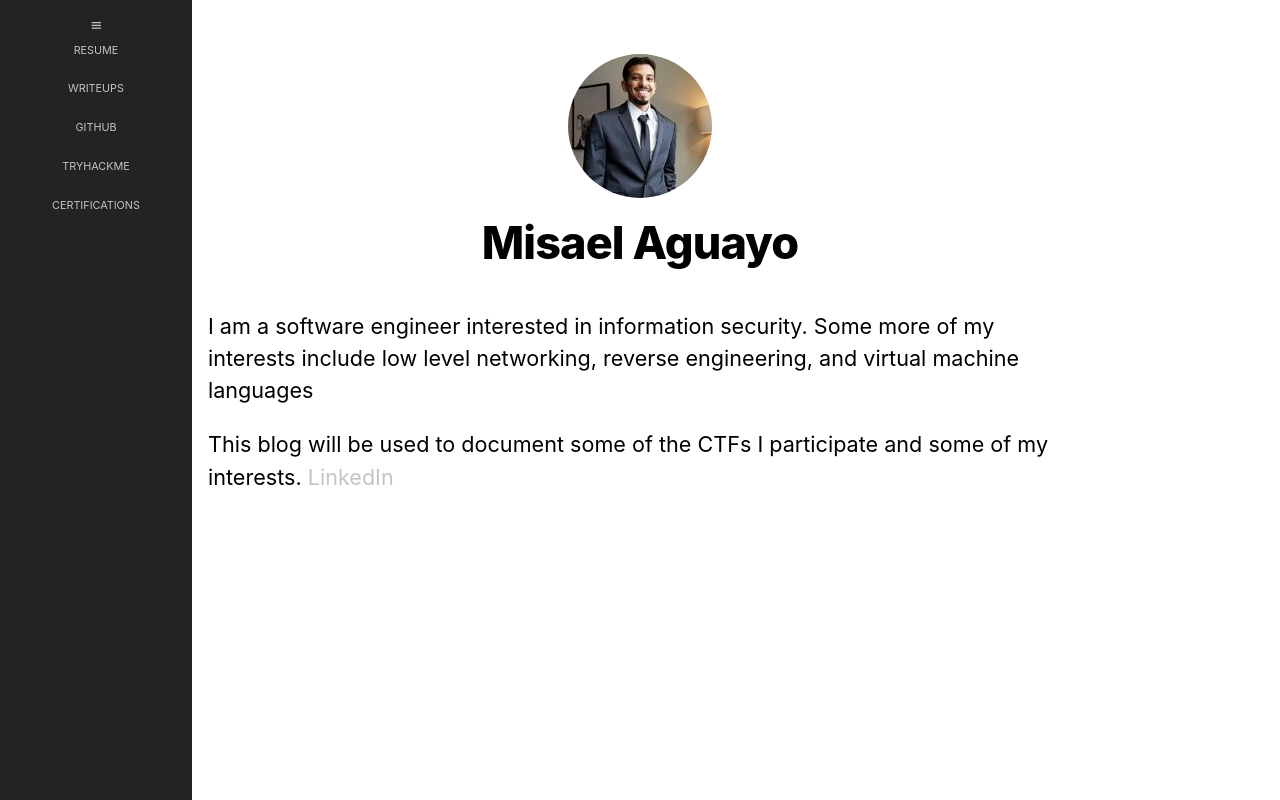
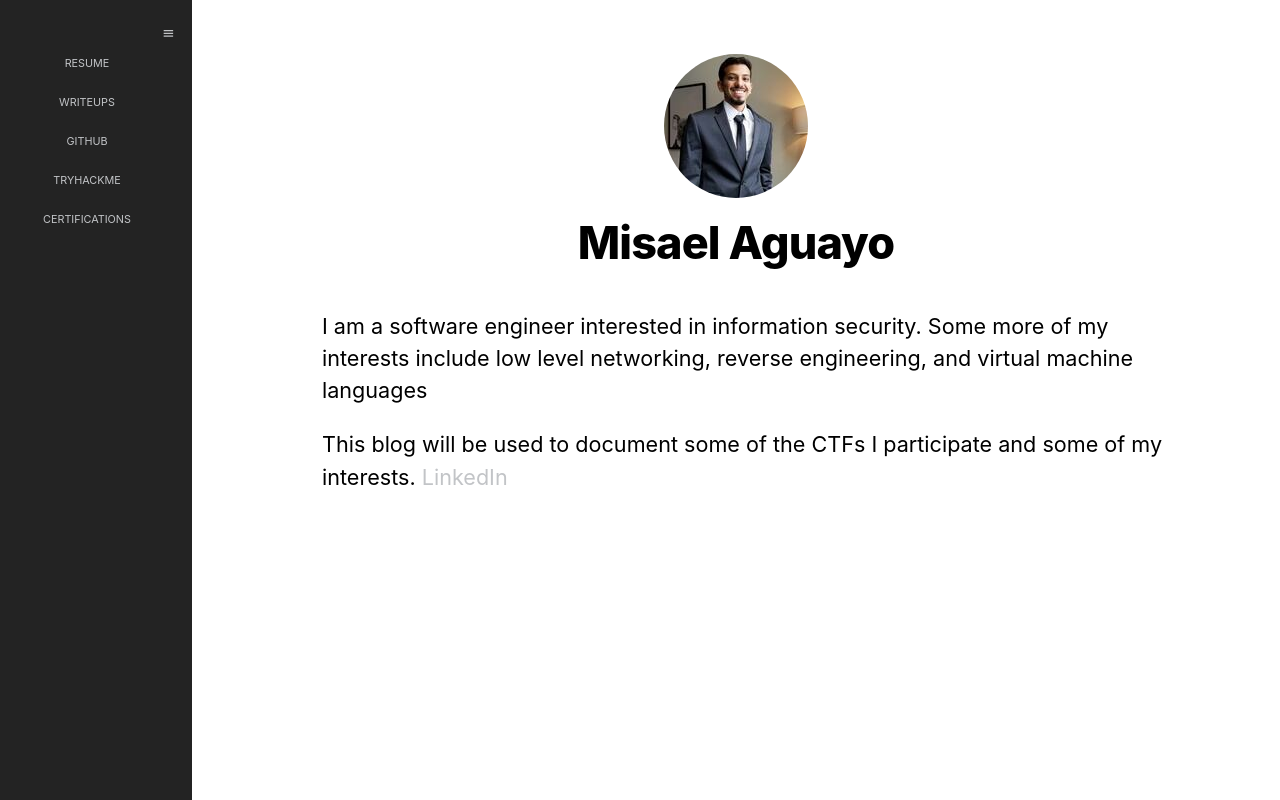
Before and after one commit to misaelaguayo/NextJSBlog, a Next.js app: page / in a window 1280 px wide. Built offline with nearby package versions, Linux system fonts and the light colour scheme.

Commit message:
making some ui changes

```diff
--- a/components/layout.tsx
+++ b/components/layout.tsx
@@ -6,12 +6,10 @@ import Navbar from "./navbar";
 import MyImage from "/public/images/profile144.jpg";
 
 const name = "Misael Aguayo";
-export const siteTitle = "My Blog";
+export const siteTitle = "My Site";
 
 export default function Layout({ children, home }) {
   return (
-    <div>
-      <Navbar />
     <div className={styles.container}>
       <Head>
         <link rel="icon" href="/favicon.ico" />
@@ -57,6 +55,5 @@ export default function Layout({ children, home }) {
         </div>
       )}
     </div>
-    </div>
   );
 }
--- a/components/navbar.module.css
+++ b/components/navbar.module.css
@@ -1,16 +1,21 @@
 .nav {
   height: 100%;
   width: 15%;
-  position: fixed;
   z-index: 1;
   top: 0;
   background-color: #232323;
   transition: 0.5s ease;
   overflow-x: hidden;
-  padding-top: 20px;
+  padding: 1.5rem 1rem 1rem 0;
   display: flex;
   flex-direction: column;
   align-items: center;
+}
+
+.navhidden {
+  transition: 0.5s ease;
+  width: 10%;
+  overflow-x: hidden;
 }
 
 .hamburger {
--- a/components/navbar.tsx
+++ b/components/navbar.tsx
@@ -2,15 +2,25 @@ import styles from "./navbar.module.css";
 import Link from "next/link";
 import { IconContext } from "react-icons";
 import { GiHamburgerMenu } from "react-icons/gi";
+import React, { useState } from "react";
 
 const Navbar = () => {
+  const [expanded, setExpanded] = useState(true);
+
   return (
-    <div className={styles.nav}>
+    <div
+      className={expanded ? styles.nav : styles.navhidden}
+      onClick={() => setExpanded(!expanded)}
+    >
+      <div style={{ alignSelf: expanded ? "flex-end" : "flex-start" }}>
         <IconContext.Provider
           value={{ color: "#c2c4c7", className: styles.hamburger }}
         >
           <GiHamburgerMenu />
         </IconContext.Provider>
+      </div>
+      {expanded && (
+        <>
           <ul>
             <Link href="/Resume.docx">RESUME</Link>
           </ul>
@@ -26,6 +36,8 @@ const Navbar = () => {
           <ul>
             <Link href="/posts/certifications">CERTIFICATIONS</Link>
           </ul>
+        </>
+      )}
     </div>
   );
 };
--- a/pages/index.tsx
+++ b/pages/index.tsx
@@ -1,27 +1,33 @@
 import Head from "next/head";
+import Navbar from "../components/navbar";
 import Layout, { siteTitle } from "../components/layout";
 import utilStyles from "../styles/utils.module.css";
 
 export default function Home() {
   return (
-    <Layout home>
+    <>
       <Head>
         <title>{siteTitle}</title>
       </Head>
+      <div className={utilStyles.navBarDiv}>
+        <Navbar />
+        <Layout home>
           <section className={utilStyles.headingMd}>
             <p>
-          I am a software engineer interested in information security. Some more
-          of my interests include low level networking, reverse engineering, and
-          virtual machine languages
+              I am a software engineer interested in information security. Some
+              more of my interests include low level networking, reverse
+              engineering, and virtual machine languages
             </p>
             <p>
-          This blog will be used to document some of the CTFs I participate and
-          some of my interests.{" "}
+              This blog will be used to document some of the CTFs I participate
+              and some of my interests.{" "}
               <a href="https://www.linkedin.com/in/misael-aguayo-58b22985">
                 LinkedIn
               </a>
             </p>
           </section>
         </Layout>
+      </div>
+    </>
   );
 }
--- a/styles/utils.module.css
+++ b/styles/utils.module.css
@@ -23,6 +23,7 @@
 .headingMd {
   font-size: 1.2rem;
   line-height: 1.5;
+  padding-left: 1rem;
 }
 
 .borderCircle {
@@ -50,3 +51,11 @@
 .lightText {
   color: #666;
 }
+
+.navBarDiv {
+  display: flex;
+  width: 100%;
+  height: 100%;
+  overflow: hidden;
+  position: fixed;
+}
```
Lines whose indentation alone changed are shown as unchanged.
